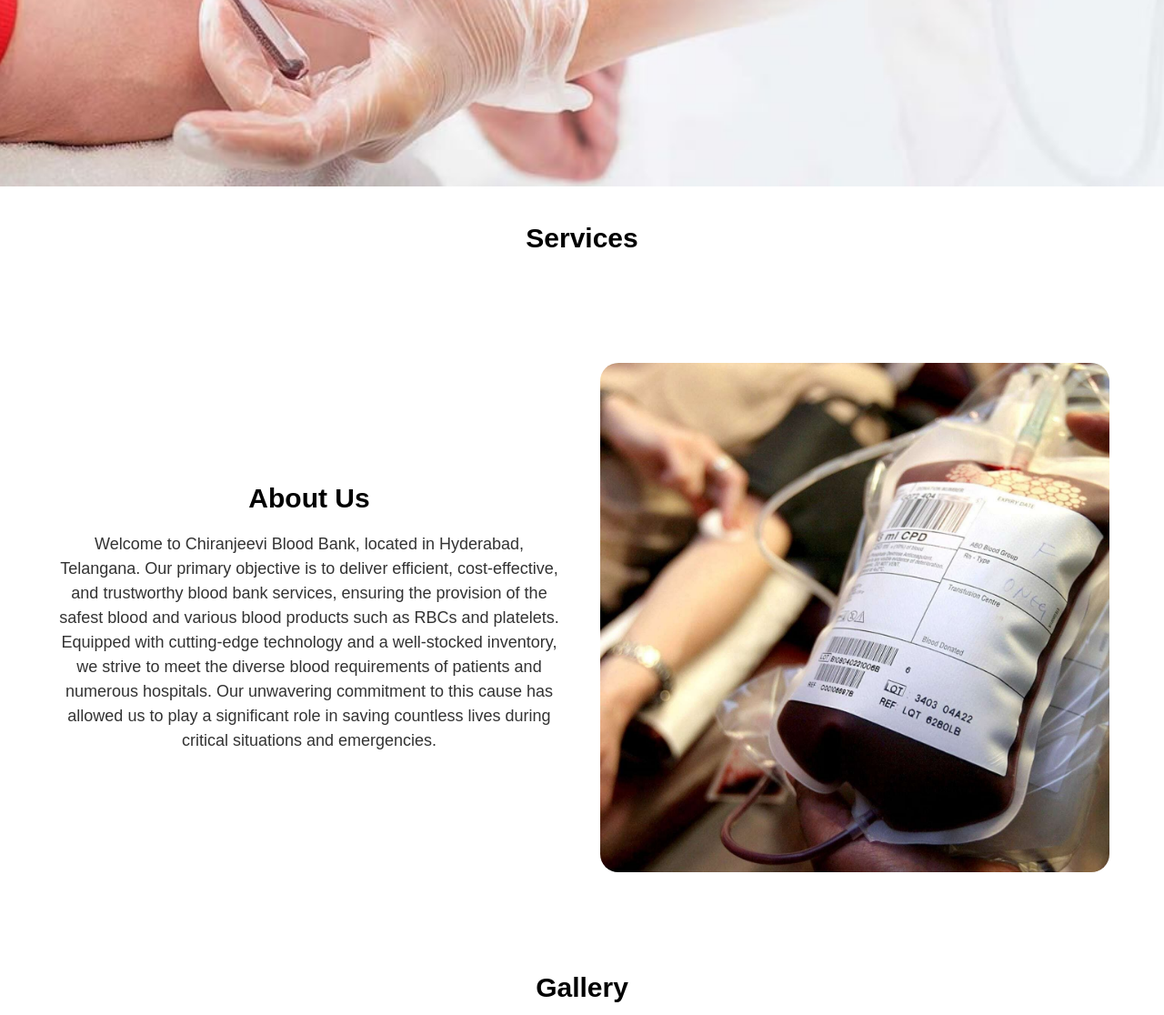
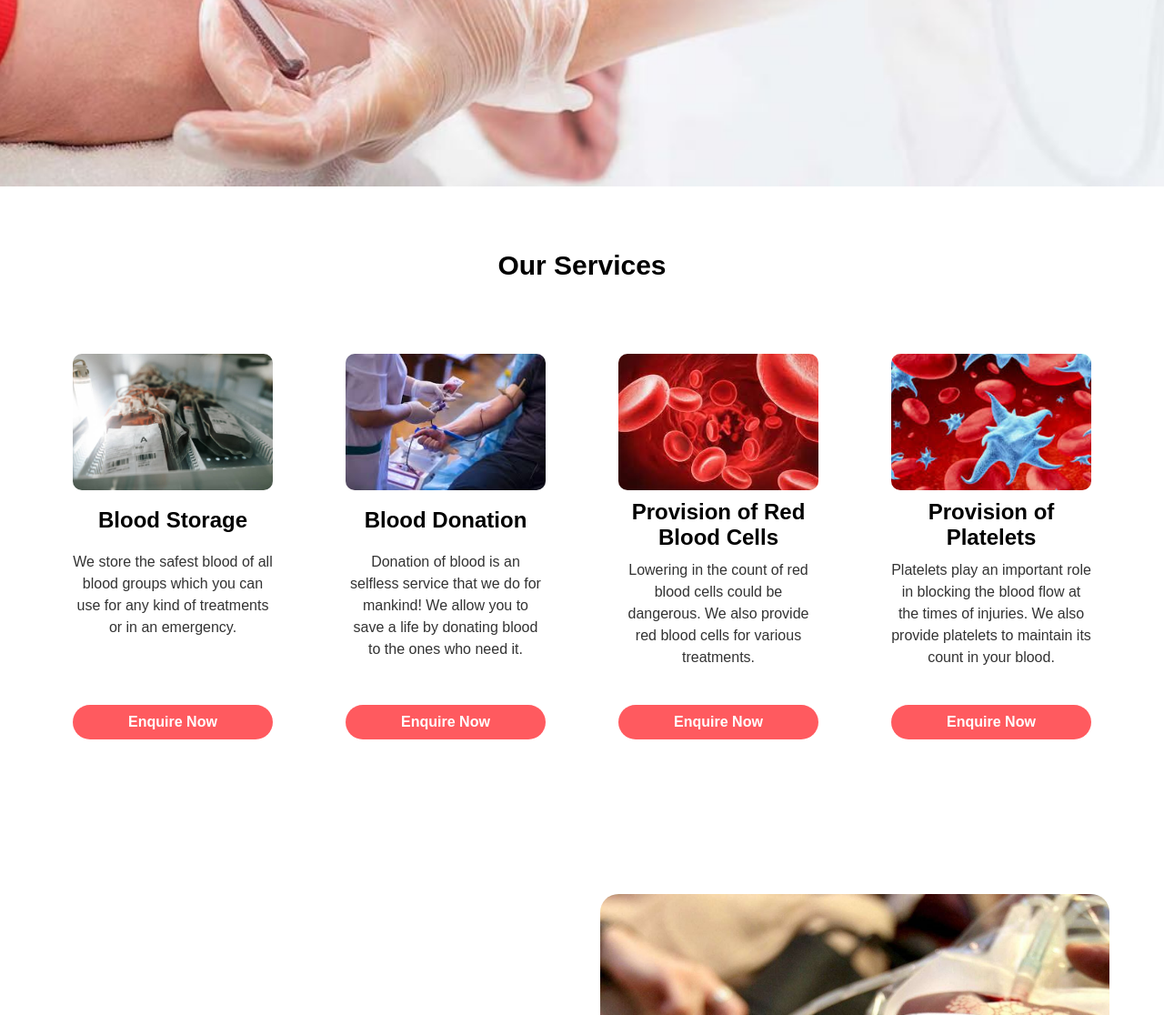
Before and after one commit to Abhiram0908/Blood_Bank, a Flask app: page / in a window 1280 px wide. Shown: the part 405-1521 px from the top of the page at 91% size. Run offline with Flask 3, Linux system fonts and the light colour scheme; some libraries are stand-ins or nearby versions.

Commit message:
changed CSS

```diff
--- a/static/home.css
+++ b/static/home.css
@@ -25,7 +25,6 @@ body {
   padding: 20px;
 }
 
-/* Navigation Styles */
 /* Navigation Styles */
 nav {
   position: fixed;
@@ -309,6 +308,77 @@ footer {
   border: none;
 }
 
+/* Services Section Styles */
+
+#services {
+  padding: 50px 20px;
+}
+
+#services h2 {
+  margin-bottom: 40px;
+  text-align: center;
+}
+
+.services-container {
+  display: flex;
+  justify-content: center;
+}
+
+.service {
+  flex-basis: 25%; /* Set the width of each service div */
+  max-width: 250px; /* Limit the maximum width */
+  margin: 20px;
+  padding: 20px;
+  text-align: center;
+  transition: box-shadow 0.3s ease; /* Add transition for smooth effect */
+  display: flex;
+  flex-direction: column;
+  justify-content: space-between;
+}
+
+.service img {
+  width: 100%;
+  height: 150px; /* Set the fixed height of the image */
+  object-fit: cover;
+  border-radius: 10px;
+  margin-bottom: 10px;
+}
+
+.service h3 {
+  font-size: 24px;
+  margin-bottom: 10px;
+}
+
+.service p {
+  font-size: 16px;
+  line-height: 1.5;
+  color: #333;
+  margin-bottom: 20px;
+  height: 120px; /* Set the fixed height of the paragraph */
+  overflow: hidden;
+}
+
+.service a.enquire {
+  display: flex;
+  align-items: center;
+  justify-content: center;
+  background-color: #ff5a5f;
+  color: #fff;
+  padding: 10px 20px;
+  text-decoration: none;
+  border-radius: 20px;
+  transition: background-color 0.3s ease;
+}
+
+.service:hover {
+  box-shadow: 0 2px 4px rgba(0, 0, 0, 0.1); /* Apply box shadow on hover */
+}
+
+.service a.enquire:hover {
+  background-color: #e04649;
+}
+
+
 /* Contact Us Section Styles */
 
 #contact {
@@ -335,7 +405,6 @@ footer {
   justify-content: flex-end; /* Align map to the right */
   align-items: center;
 }
-
 
 .contact-info-container {
   flex: 30%;
@@ -382,6 +451,11 @@ footer {
   color: #333;
 }
 
+.contact-info-container .info-row a p {
+  margin-bottom: 0;
+  color: #565252; /* Paragraph text color */
+}
+
 .navbar-color .contact-info-container .info-row .icon i {
   color: #ff5a5f; /* Icon color same as the navbar color */
 }
--- a/templates/home.html
+++ b/templates/home.html
@@ -35,8 +35,39 @@
 
   <!-- services Section -->
   <section id="services">
-    <h2>Services</h2>
-    <!-- Add a gallery of images related to blood bank services here -->
+    <div class="container">
+      <h2>Our Services</h2>
+      <div class="services-container">
+        <div class="service">
+          <img src="/static/images/image1.jpg" alt="Service 1">
+          <h3>Blood Storage</h3>
+          <p>We store the safest blood of all blood groups which you can use for any kind of treatments or in an
+            emergency.</p>
+          <a href="#" class="enquire">Enquire Now</a>
+        </div>
+        <div class="service">
+          <img src="/static/images/image2.jpeg" alt="Service 2">
+          <h3>Blood Donation</h3>
+          <p>Donation of blood is an selfless service that we do for mankind! We allow you to save a life by donating
+            blood to the ones who need it.</p>
+          <a href="#" class="enquire">Enquire Now</a>
+        </div>
+        <div class="service">
+          <img src="/static/images/image3.jpeg" alt="Service 3">
+          <h3>Provision of Red Blood Cells</h3>
+          <p>Lowering in the count of red blood cells could be dangerous. We also provide red blood cells for various
+            treatments.</p>
+          <a href="#" class="enquire">Enquire Now</a>
+        </div>
+        <div class="service">
+          <img src="/static/images/image4.jpeg" alt="Service 4">
+          <h3>Provision of Platelets</h3>
+          <p>Platelets play an important role in blocking the blood flow at the times of injuries. We also provide
+            platelets to maintain its count in your blood.</p>
+          <a href="#" class="enquire">Enquire Now</a>
+        </div>
+      </div>
+    </div>
   </section>
 
 
```
Also changed, not shown: static/images/image1.jpg (added), static/images/image2.jpeg (added), static/images/image3.jpeg (added), static/images/image4.jpeg (added).
